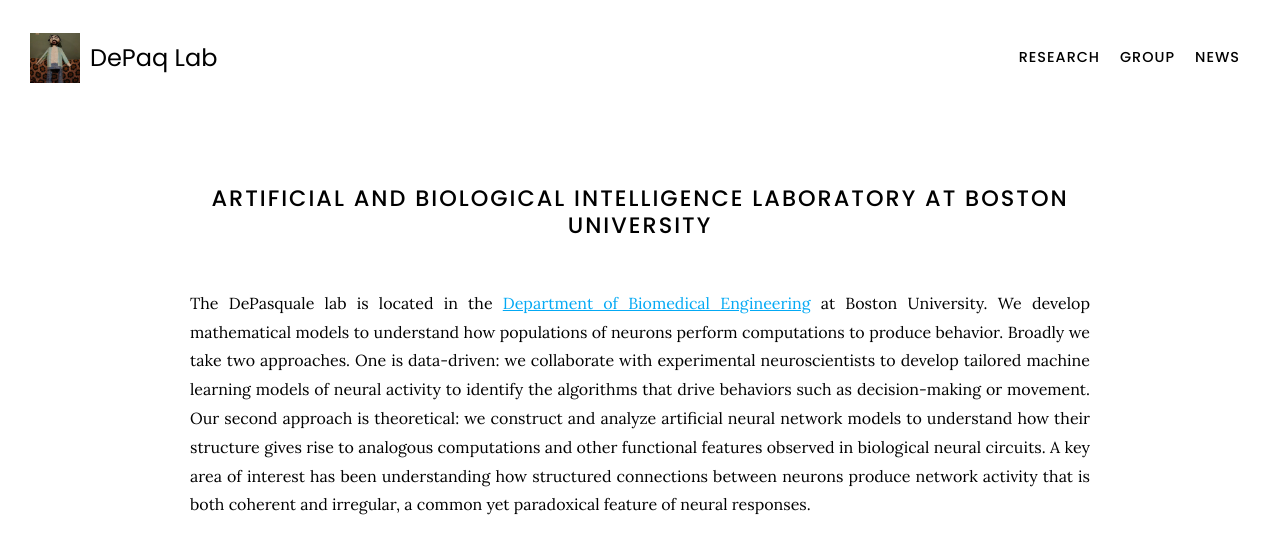
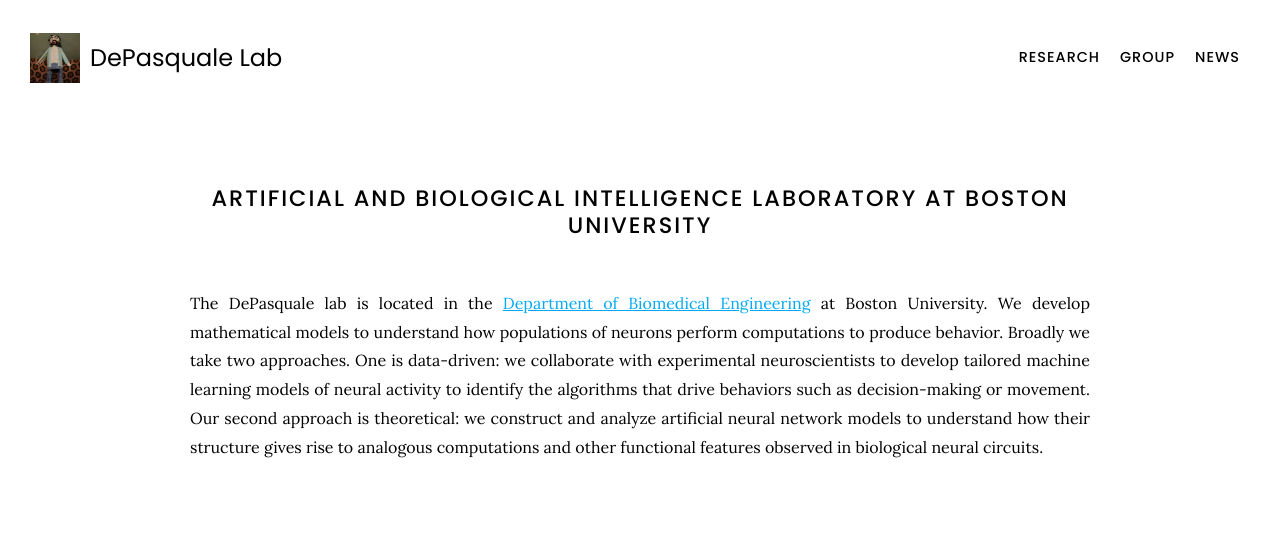
Before and after one commit to GrantMcConachie/depasquale-lab.github.io, a Jekyll site: the page built from index.md, in a window 1280 px wide. Shown: the top 554 px of the page. Built offline with Jekyll 4.4.1, drawn with Linux system fonts in a browser that asks for light colours; nearby versions of some CDN libraries.

Commit message:
fix config

```diff
--- a/_config.yaml
+++ b/_config.yaml
@@ -1,7 +1,7 @@
 ### basic settings
 
 # site properties and page defaults
-title: DePaq Lab
+title: DePasquale Lab
 description: An easy-to-use, flexible website template for labs, with automatic citations, GitHub tag imports, pre-built components, and more.
 logo: images/pinata.jpeg
 #header: images/background.jpg
--- a/index.md
+++ b/index.md
@@ -4,4 +4,4 @@ title: Home
 
 # Artificial and Biological Intelligence Laboratory at Boston University
 
-The DePasquale lab is located in the [Department of Biomedical Engineering](https://www.bu.edu/eng/academics/departments-and-divisions/biomedical-engineering/) at Boston University. We develop mathematical models to understand how populations of neurons perform computations to produce behavior. Broadly we take two approaches. One is data-driven: we collaborate with experimental neuroscientists to develop tailored machine learning models of neural activity to identify the algorithms that drive behaviors such as decision-making or movement. Our second approach is theoretical: we construct and analyze artificial neural network models to understand how their structure gives rise to analogous computations and other functional features observed in biological neural circuits. A key area of interest has been understanding how structured connections between neurons produce network activity that is both coherent and irregular, a common yet paradoxical feature of neural responses.
+The DePasquale lab is located in the [Department of Biomedical Engineering](https://www.bu.edu/eng/academics/departments-and-divisions/biomedical-engineering/) at Boston University. We develop mathematical models to understand how populations of neurons perform computations to produce behavior. Broadly we take two approaches. One is data-driven: we collaborate with experimental neuroscientists to develop tailored machine learning models of neural activity to identify the algorithms that drive behaviors such as decision-making or movement. Our second approach is theoretical: we construct and analyze artificial neural network models to understand how their structure gives rise to analogous computations and other functional features observed in biological neural circuits.
```
